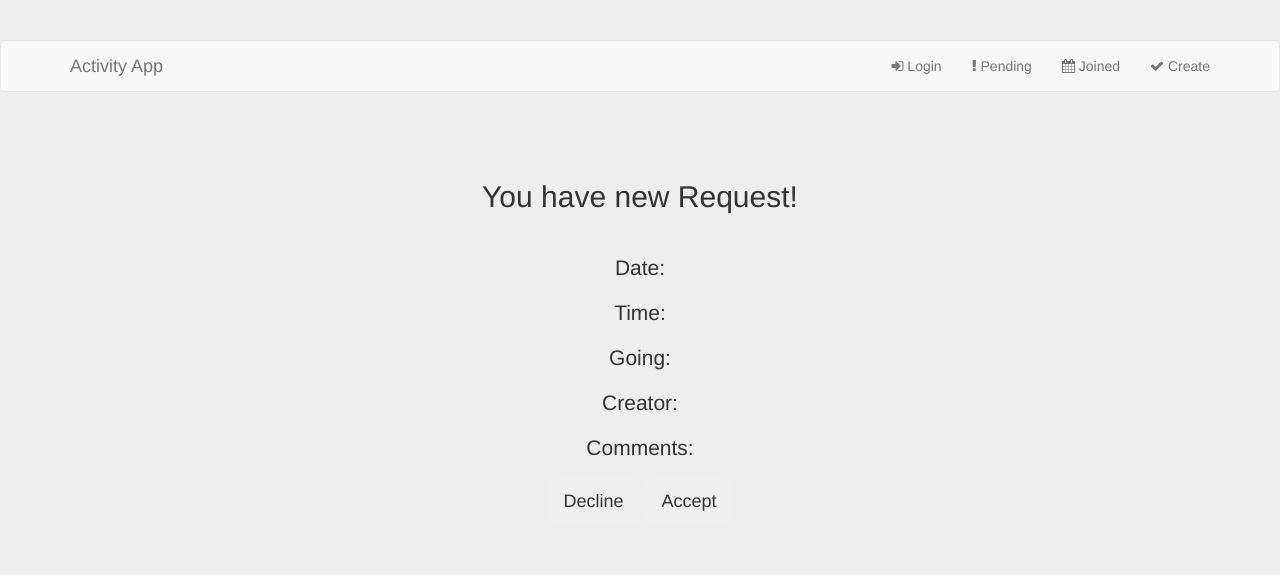
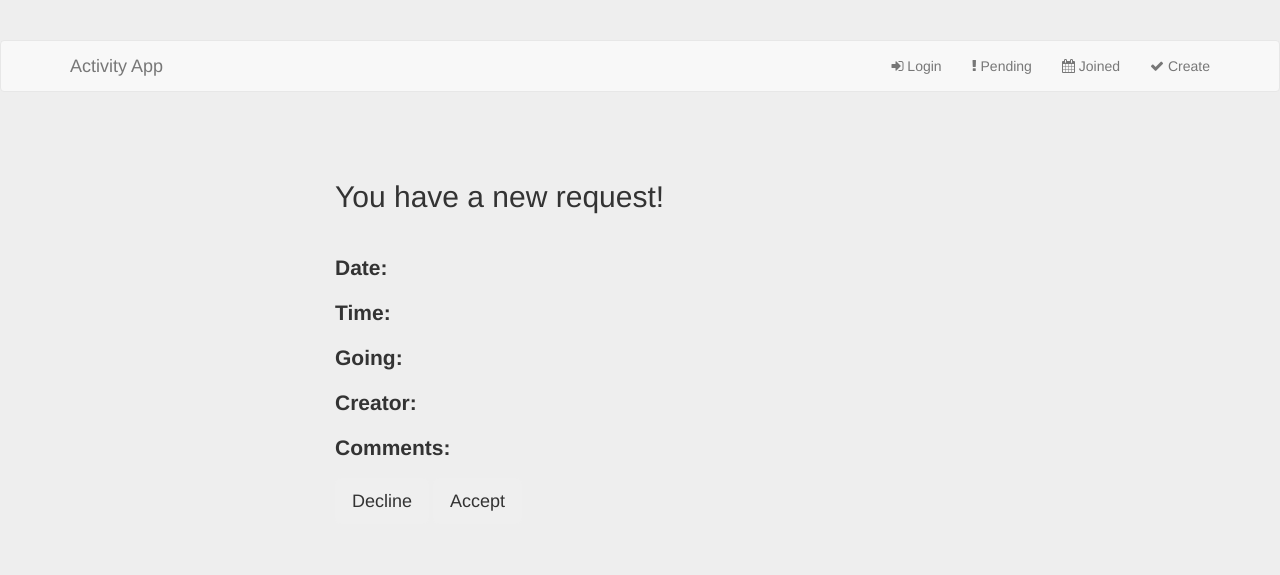
Before and after one commit to Rebero/activityapp, a website: page index.html at #/pending in a window 1280 px wide. Drawn offline with Linux system fonts and the light colour scheme.

Commit message:
Added preliminary functionality for the pending View

```diff
--- a/app/login.js
+++ b/app/login.js
@@ -1,5 +1,5 @@
 
   angular.module('loginModule', [])
-    // create the controller and inject Angular's $scope
-    .controller('loginController', function($scope) {
-    })
+  // create the controller and inject Angular's $scope
+  .controller('loginController', function($scope) {
+  })
--- a/app/pages/pending.css
+++ b/app/pages/pending.css
@@ -1,5 +1,16 @@
+
 body {
   padding-top: 40px;
   padding-bottom: 40px;
   background-color: #eee;
 }
+
+.jumbotron {
+  width: 50%;
+  margin-left:25%;
+  text-align: left;
+}
+
+p {
+  text-align: left;
+}
--- a/app/pages/pending.html
+++ b/app/pages/pending.html
@@ -1,20 +1,23 @@
 <!-- pending.html -->
 <link href="app/pages/pending.css" rel="stylesheet">
+
 <div class="jumbotron text-center">
-  <div class="container">
-    <h2>You have new Request!</h2>
+  <div class="container" ng-init="next(dummyData.shift())">
+    <h2>You have a new request!</h2>
     <div id="pendingActivity">
-      <h3>{{ activity.name }}</h3>
-      <img id="activityPicture" ng-src="{{ activity.imageLink}}">
+      <h3>{{ evt.name }}</h3>
+      <img id="activityPicture" ng-src="{{ evt.imageLink }}">
       <div id="specifics">
-        <p>Date: {{ activity.date }}</p>
-        <p>Time: {{ activity.time }}</p>
-        <p>Going: {{ activity.going }}</p>
-        <p>Creator: {{ activity.creator }}</p>
-        <p>Comments:</br>{{ activity.Comments }}</p>
+        <p><b>Date:</b> {{ evt.date }}</p>
+        <p><b>Time:</b> {{ evt.time }}</p>
+        <p><b>Going:</b> {{ evt.going }}</p>
+        <p><b>Creator:</b> {{ evt.creator }}</p>
+        <p><b>Comments:</b>
+          </br>{{ evt.comments }}
+        </p>
       </div>
-      <button type="button" class="btn btn-lg" aria-label="Left Align">Decline</button>
-      <button type="button" class="btn btn-lg" aria-label="Right Align">Accept</button>
+      <button type="button" class="btn btn-lg" aria-label="Left Align" ng-click="discardEvent(dummyData)">Decline</button>
+      <button type="button" class="btn btn-lg" aria-label="Right Align" ng-click="keepEvent(dummyData[0])">Accept</button>
     </div>
   </div> <!-- /container -->
 </div>
--- a/app/pending.js
+++ b/app/pending.js
@@ -1,5 +1,74 @@
 
-angular.module('pendingModule', [])
-  // create the controller and inject Angular's $scope
-  .controller('pendingController', function($scope) {
-  })
+let joined = [];
+
+angular.module("pendingModule", [])
+// Create the controller and inject Angular's $scope:
+.controller("pendingController", function($scope) {
+
+  $scope.dummyData = [
+      // time: new Date.getTime(),
+      // attendees: "Josh's Mom",
+      // rsvp: "Yes!"
+
+    {
+      date: new Date(),
+      time: "10:30",
+      going: "Josh\'s Mom",
+      creator: "Jigglypuff (a.k.a., Jiggling Josh)",
+      comments: "Bears, Beets, Battlestar Galactica"
+    }, {
+      date: new Date("October 13, 2014 11:13:00"),
+      time: "12:47",
+      going: "Ben\'s Mom",
+      creator: "Belligerent Benjamin",
+      comments: "It\'s all about the benjamins."
+    }, {
+      date: new Date("October 13, 2014 11:13:00"),
+      time: "08:55",
+      going: "Rene\'s Mom",
+      creator: "Rambunctious Rene",
+      comments: "Relax... take it eeassssyyyy."
+    }, {
+      date: new Date("October 13, 2014 11:13:00"),
+      time: "21:13",
+      going: "Nick\'s Mom",
+      creator: "Nimble Nick",
+      comments: "Troloolololllolloolool olooloo."
+    }, {
+      date: new Date("October 13, 2014 11:13:00"),
+      time: "00:00",
+      going: "Not Oliver\'s Mom",
+      creator: "Oscillating Oliver",
+      comments: "Ballin\'s not a hobby, it\'s my occupation."
+    }
+  ];
+
+
+  $scope.nextEvent = function(data) {
+      console.log(data);
+
+    return $scope.evt = {
+      date: data.date,
+      time: data.time,
+      going: data.going,
+      creator: data.creator,
+      comments: data.comments
+    };
+  };
+
+
+  $scope.keepEvent = function(data) {
+      console.log(data);
+
+    joined.push($scope.nextEvent(data));
+    // $scope.nextEvent();
+  };
+
+
+  $scope.discardEvent = function(data) {
+      console.log(data);
+
+    $scope.nextEvent(data.shift());
+  };
+
+});
```
